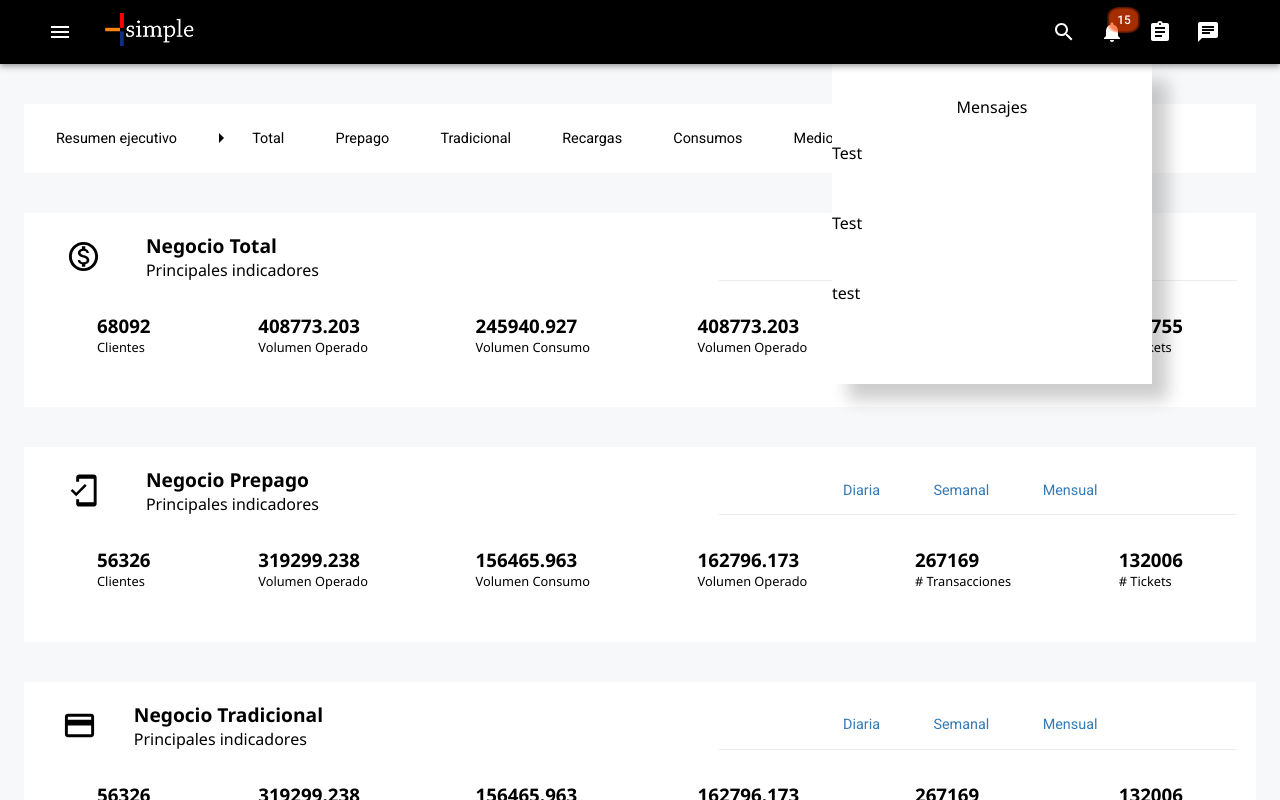
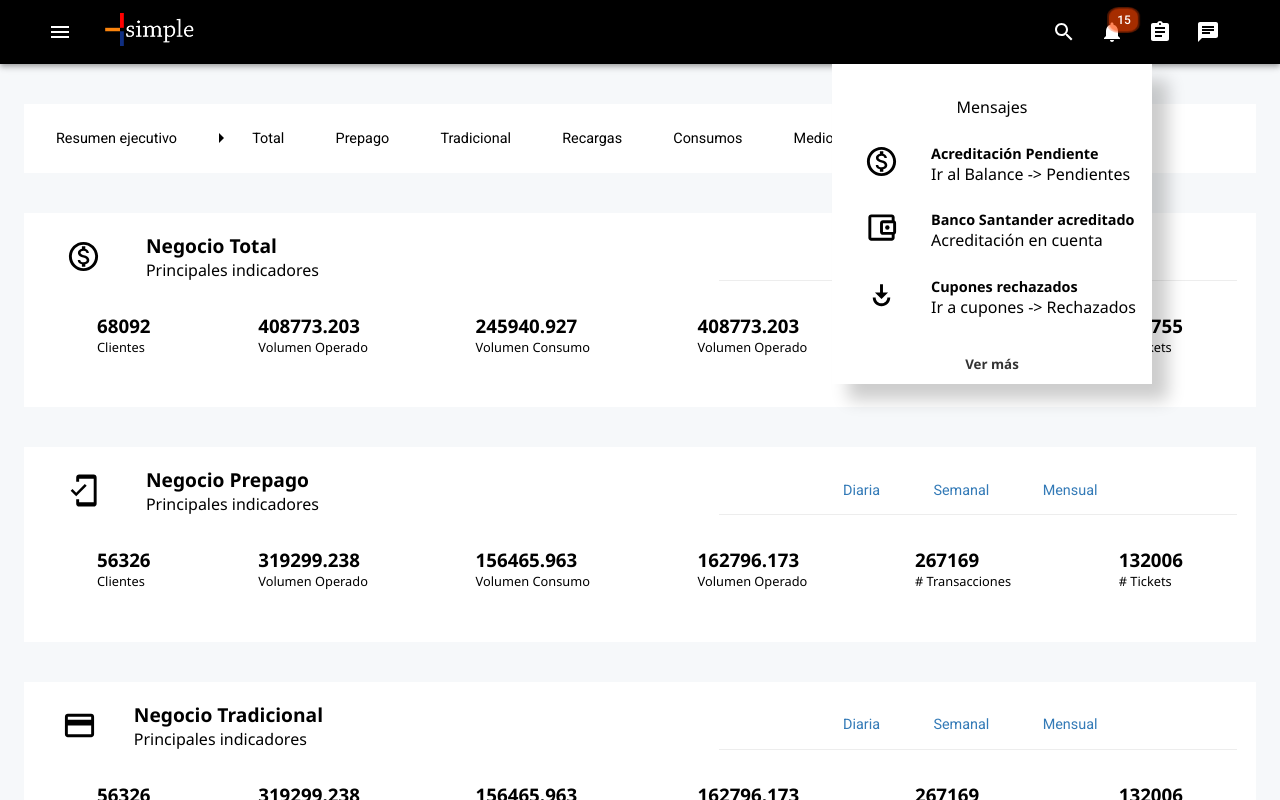
Before and after one commit to emiliobasualdo/ms-pic, a React (Create React App) app: page /negocio/total in a window 1280 px wide. Both pictures are taken after a click on the button "15". Shown: the top 800 px of the page. Built offline with nearby package versions, Linux system fonts and the light colour scheme.

Commit message:
Advances in popup

```diff
--- a/src/components/Header/Header.js
+++ b/src/components/Header/Header.js
@@ -82,12 +82,12 @@ const Header = () => {
     const [openTasks, setOpenTasks] = useState(false);
     const [openChat, setOpenChat] = useState(false);
 
+    const classes = DrawerStyles();
+    const theme = useTheme();
+
     useEffect(() => {
         setLocation('negocio');
     }, []);
-
-    const classes = DrawerStyles();
-    const theme = useTheme();
 
     const sidebarData = [
         {
@@ -209,9 +209,10 @@ const Header = () => {
                     </Toolbar>
                 </Container>
             </AppBar>
-            { openNotifications && <NavbarPopup name="notifications" /> }
-            { openTasks && <NavbarPopup name="tasks" /> }
-            { openChat && <NavbarPopup name="chat" /> }
+
+            { openNotifications && <NavbarPopup name="Mensajes" onClose={() => setOpenNotifications(!openNotifications) }/> }
+            { openTasks && <NavbarPopup name="Tareas" onClose={() => setOpenTasks(!openTasks) }/> }
+            { openChat && <NavbarPopup name="Chat" onClose={() => setOpenChat(!openChat) }/> }
 
             <Drawer
                 className={classes.drawer}
--- a/src/components/NavbarPopup/NavbarPopup.js
+++ b/src/components/NavbarPopup/NavbarPopup.js
@@ -1,41 +1,114 @@
-import React, { useState } from 'react';
-import { PopupWrapper, Content, Heading, List } from "./NavbarPopup.styles";
+import React, { useState, useEffect } from 'react';
+import { Link } from '@reach/router';
+import { PopupWrapper, Heading, List, IconWrapper, ListTitle, LoadingContent } from "./NavbarPopup.styles";
+import Button from '../../components/Button/Button';
+import CircularProgress from '@material-ui/core/CircularProgress';
+import MonetizationOnOutlinedIcon from '@material-ui/icons/MonetizationOnOutlined';
+import AccountBalanceWalletOutlinedIcon from '@material-ui/icons/AccountBalanceWalletOutlined';
+import PlayForWorkOutlinedIcon from '@material-ui/icons/PlayForWorkOutlined';
 
-const NavbarPopup = ({ name }) => {
-    let heading;
+const NavbarPopup = ({ name, onClose }) => {
+    const [heading, setHeading] = useState('');
     const [loading, setLoading] = useState(true);
+    const [data, setData] = useState([]);
 
-    setTimeout(() => {
-        setLoading(false);
-    }, 1000);
-
-    switch (name) {
-        case 'notifications':
-            heading = 'Mensajes';
-            break;
-        case 'tasks':
-            heading = 'Tareas';
-            break;
-        case 'chat':
-            heading = 'Chat';
-            break;
-        default:
-            heading = '';
-            break;
-    }
+    // this should be replaced by a useEffect hook to fetch from API (now: mocked data only)
+    useEffect(() => {
+        setHeading(name);
+        setLoading(true);
+        const obtainData = setTimeout(() => {
+            if (name === 'Mensajes') {
+                setData([
+                    {
+                        title: 'Acreditación Pendiente',
+                        description: 'Ir al Balance -> Pendientes',
+                        icon: <MonetizationOnOutlinedIcon fontSize="large" />
+                    },
+                    {
+                        title: 'Banco Santander acreditado',
+                        description: 'Acreditación en cuenta',
+                        icon: <AccountBalanceWalletOutlinedIcon fontSize="large" />
+                    },
+                    {
+                        title: 'Cupones rechazados',
+                        description: 'Ir a cupones -> Rechazados',
+                        icon: <PlayForWorkOutlinedIcon fontSize="large"/>
+                    }
+                ]);
+            }
+            if (name === 'Tareas') {
+                setData([
+                    {
+                        title: 'pendiente: tareas item 1'
+                    },
+                    {
+                        title: 'pendiente: tareas item 2'
+                    }
+                ]);
+            }
+            if (name === 'Chat') {
+                setData([
+                    {
+                        title: 'pendiente: componente chat'
+                    }
+                ]);
+            }
+            setLoading(false);
+        }, 2000);
+        return () => {
+            clearTimeout(obtainData);
+        }
+    }, [name]);
 
     return (
         <PopupWrapper>
             <Heading>{ heading }</Heading>
-            <Content>
-                { loading ? <p style={{ textAlign: 'center', marginTop: '2rem' }}>Loading</p> : (
+                { loading ? (
+                    <LoadingContent>
+                        <CircularProgress color="primary" />
+                    </LoadingContent>
+                ) : (
                     <List>
-                        <li>Test</li>
-                        <li>Test</li>
-                        <li>test</li>
+                        {data.map((item, index) => {
+                            return (
+                                <Link key={index} to="/" onClick={() => onClose()}>
+                                    {
+                                        name === 'Mensajes' && (
+                                            <li>
+                                                <IconWrapper>
+                                                    {item.icon}
+                                                </IconWrapper>
+                                                <div>
+                                                    <ListTitle>{item.title}</ListTitle>
+                                                    <p>{item.description}</p>
+                                                </div>
+                                            </li>
+                                        )
+                                    }
+                                    {
+                                        name === 'Tareas' && (
+                                            <li>
+                                                <div>
+                                                    <ListTitle>{item.title}</ListTitle>
+                                                </div>
+                                            </li>
+                                        )
+                                    }
+                                    {
+                                        name === 'Chat' && (
+                                            <li>
+                                                <div>
+                                                    <ListTitle>{item.title}</ListTitle>
+                                                </div>
+                                            </li>
+                                        )
+                                    }
+                                </Link>
+                            )
+                        })}
                     </List>
                 )}
-            </Content>
+            { !loading && <Button buttonName="Ver más" /> }
         </PopupWrapper>
     )
 }
--- a/src/components/NavbarPopup/NavbarPopup.styles.js
+++ b/src/components/NavbarPopup/NavbarPopup.styles.js
@@ -1,6 +1,6 @@
 import styled, { keyframes } from 'styled-components';
 
-const PopupAnimation = keyframes`
+const PopupAnimationIn = keyframes`
     0% {
         transform: scale(0);
     }
@@ -13,6 +13,7 @@ export const PopupWrapper = styled.div`
     height: 20rem;
     width: 20rem;
     position: absolute;
+    z-index: 9999;
     top: 8%;
     right: 10%;
     background-color: #fff;
@@ -21,11 +22,7 @@ export const PopupWrapper = styled.div`
     flex-direction: column;
     align-items: center;
     justify-content: flex-start;
-    animation: ${PopupAnimation} .8s ease;
-`;
-
-export const Content = styled.div`
-    width: 100%;
+    animation: ${PopupAnimationIn} .8s ease;
 `;
 
 export const Heading = styled.h2`
@@ -36,7 +33,32 @@ export const Heading = styled.h2`
 
 export const List = styled.ul`
     list-style: none;
+    margin-top: .8rem;
+    padding-bottom: 1rem;
+    min-height: 11rem;
+    width: 100%;
+    & a {
+        color: #000;
+        text-decoration: none;
+    }
     & li {
-        padding: 1.5rem 0;
+        cursor: pointer;
+        padding: .8rem 0;
+        display: flex;
     }
 `;
+
+export const IconWrapper = styled.div`
+    padding: 0 2rem;
+`;
+
+export const ListTitle = styled.h3`
+    font-weight: 800;
+    font-size: .9rem;
+`;
+
+export const LoadingContent = styled.div`
+    min-height: 11rem;
+    display: flex;
+    align-items: center;
+`;
```
Also changed, not shown: src/components/Button/Button.js (line endings or trailing spaces), src/components/Button/Button.styles.js (line endings or trailing spaces).
